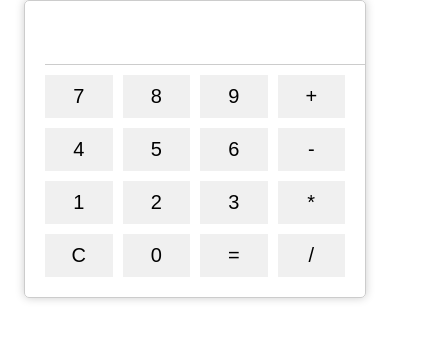
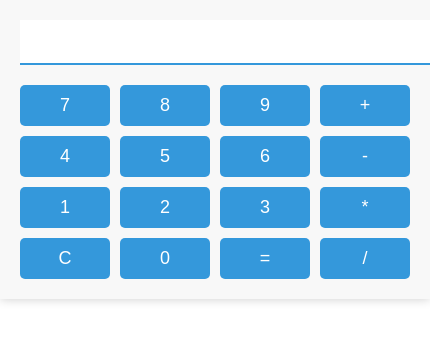
Before and after one commit to SuperShySuperShy/calcu-app, a React (Create React App) app: page / in a window 390 px wide. Shown: the top 342 px of the page, 430 px wide, since content can reach past the window. Built offline with nearby package versions, Linux system fonts and the light colour scheme.

Commit message:
css edit

```diff
--- a/src/App.css
+++ b/src/App.css
@@ -1,28 +1,36 @@
 .calculator {
-  width: 300px;
+  width: 320px;
   margin: 0 auto;
-  border: 1px solid #ccc;
-  border-radius: 5px;
+  background-color: #f8f8f8;
+  border-radius: 10px;
   padding: 20px;
   box-shadow: 0 0 10px rgba(0, 0, 0, 0.2);
 }
 
+.calculator h2 {
+  text-align: center;
+  font-size: 24px;
+  color: #333;
+  margin-bottom: 20px;
+}
+
 .display {
   text-align: right;
-  margin-bottom: 10px;
+  margin-bottom: 20px;
 }
 
-input {
+input[type="text"] {
   width: 100%;
   padding: 10px;
-  font-size: 20px;
+  font-size: 24px;
   border: none;
-  border-bottom: 1px solid #ccc;
+  border-bottom: 2px solid #3498db;
+  outline: none;
 }
 
 .result {
-  font-size: 24px;
-  margin-top: 5px;
+  font-size: 36px;
+  color: #333;
 }
 
 .buttons {
@@ -32,13 +40,44 @@ input {
 }
 
 button {
-  font-size: 20px;
-  padding: 10px;
+  font-size: 24px;
+  padding: 15px;
   border: none;
-  background-color: #f0f0f0;
+  background-color: #3498db;
+  color: white;
+  border-radius: 5px;
   cursor: pointer;
+  transition: background-color 0.3s;
 }
 
 button:hover {
-  background-color: #ccc;
+  background-color: #2980b9;
 }
+
+button[value="C"] {
+  background-color: #e74c3c;
+}
+
+button[value="="] {
+  background-color: #2ecc71;
+}
+
+@media screen and (max-width: 768px) {
+  .calculator {
+    width: 100%;
+    border-radius: 0;
+  }
+
+  button {
+    font-size: 18px;
+    padding: 10px;
+  }
+
+  input[type="text"] {
+    font-size: 20px;
+  }
+
+  .result {
+    font-size: 28px;
+  }
+}
```
